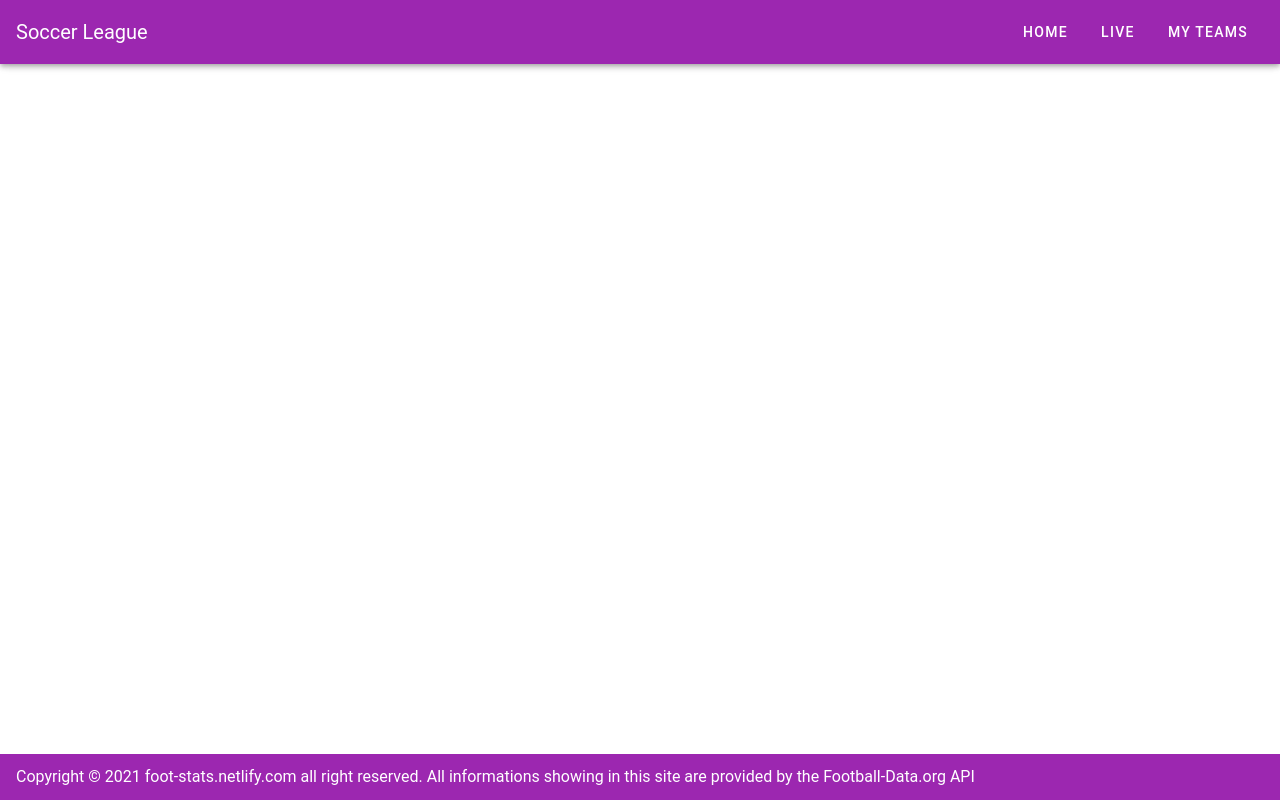
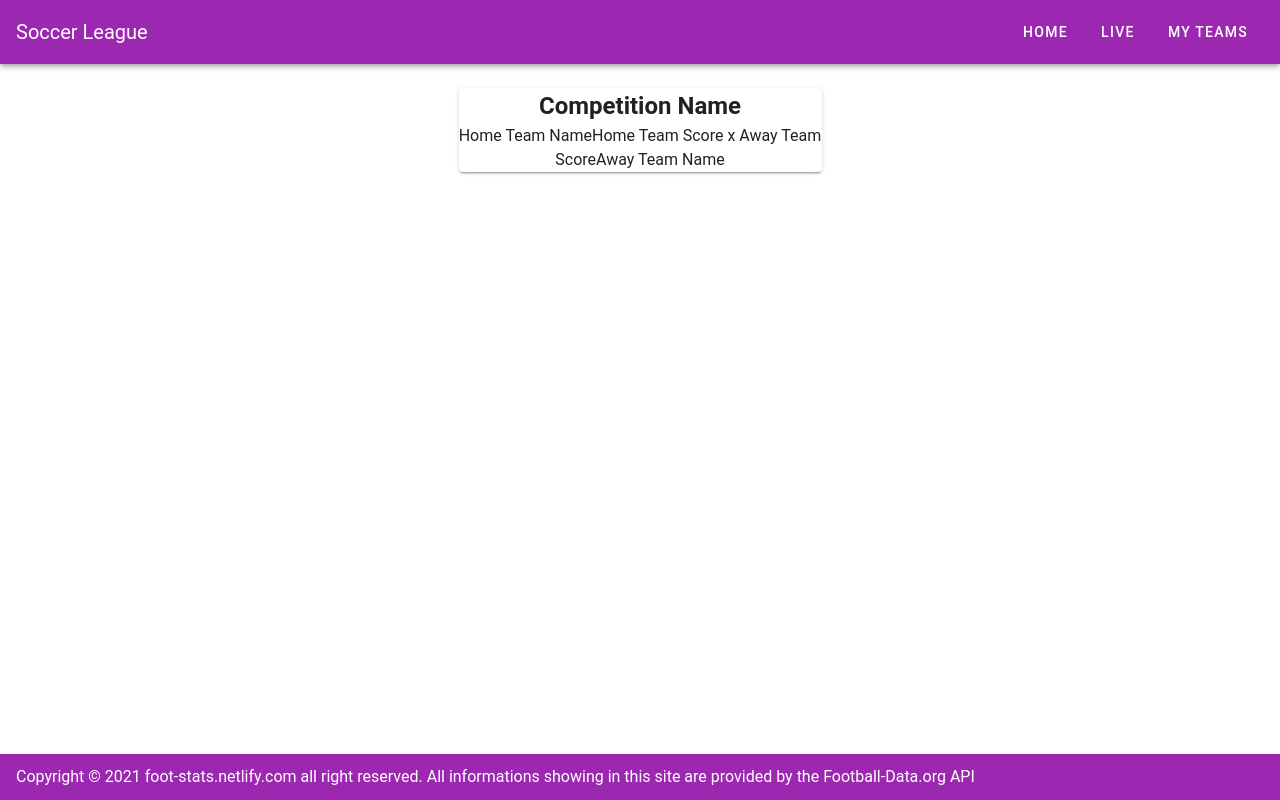
Before and after one commit to TwoSteppeDigital-Org/soccer-league, a Vue app: page /#/live in a window 1280 px wide. Built offline with nearby package versions, Linux system fonts and the light colour scheme.

Commit message:
add live page

```diff
--- a/src/components/Card.vue
+++ b/src/components/Card.vue
@@ -9,7 +9,7 @@
               <v-card-text>{{competitionItem.area.name}}</v-card-text>
             </v-col>
             <v-col cols="12" sm="4">
-              <v-img class="flag" :aspect-ratio="16/9" :width="width" :src="competitionItem.area.ensignUrl"></v-img>
+              <v-img class="flag" :aspect-ratio="16/9" :src="competitionItem.area.ensignUrl"></v-img>
             </v-col>
           </v-row>
         </v-card>
--- a/src/router.js
+++ b/src/router.js
@@ -10,6 +10,11 @@ export default new Router({
       path: '/',
       name: 'home',
       component: Home
+    },
+    {
+      path: '/live',
+      name: 'live',
+      component: () => import('./views/Live.vue')
     }
   ]
 })
--- /dev/null
+++ b/src/views/Live.vue
@@ -0,0 +1,29 @@
+<template>
+  <div class="live">
+    <v-container grid-list-xl>
+      <v-layout row justify-center>
+        <v-flex xs12 sm6 md4>
+          <v-card id="live-match" class="text-center" v-on:click="$store.commit()">
+            <h2>Competition Name</h2>
+            <p>
+              <span class="score-text">Home Team Name</span>
+              <span class="score-number">Home Team Score</span>
+              x
+              <span class="score-number">Away Team Score</span>
+              <span class="score-text">Away Team Name</span>
+            </p>
+          </v-card>
+        </v-flex>
+      </v-layout>
+    </v-container>
+  </div>
+</template>
+
+<script>
+export default {
+  name: 'live',
+  mounted() {
+
+  }
+}
+</script>
```
